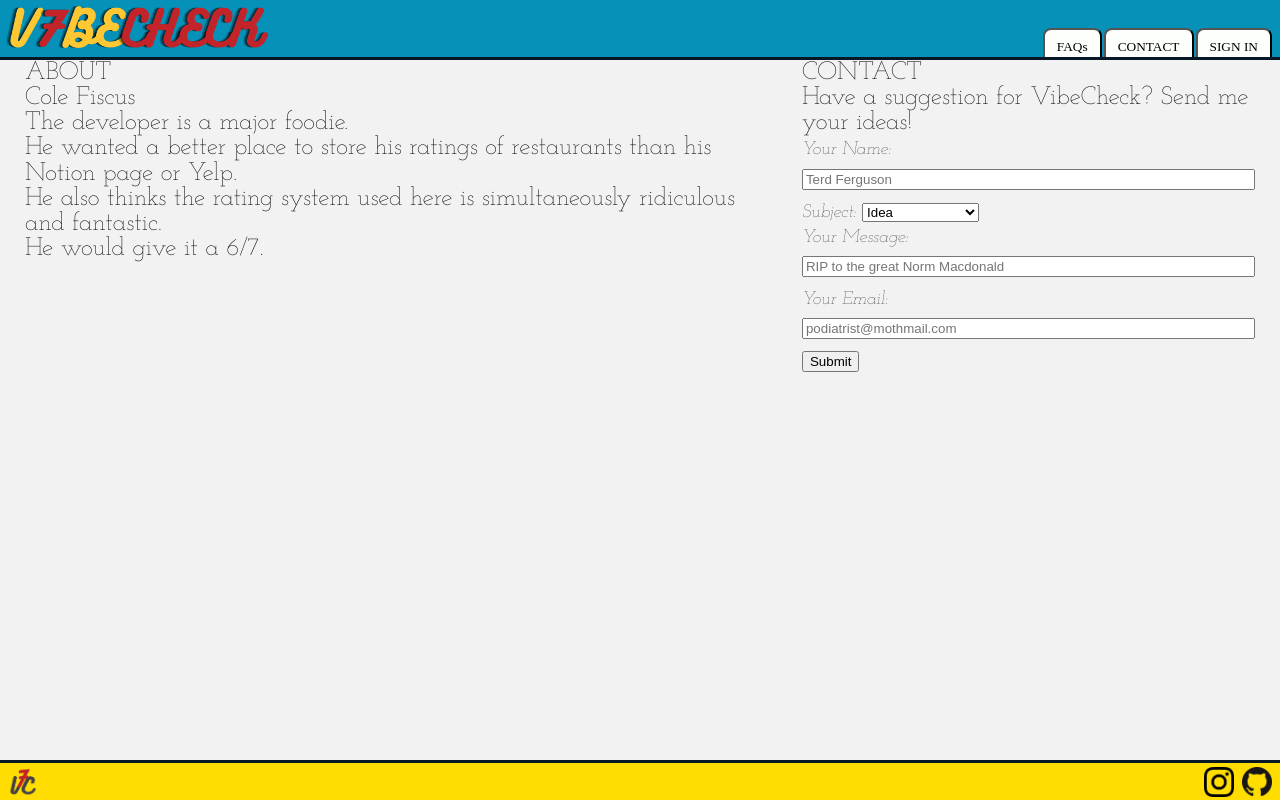
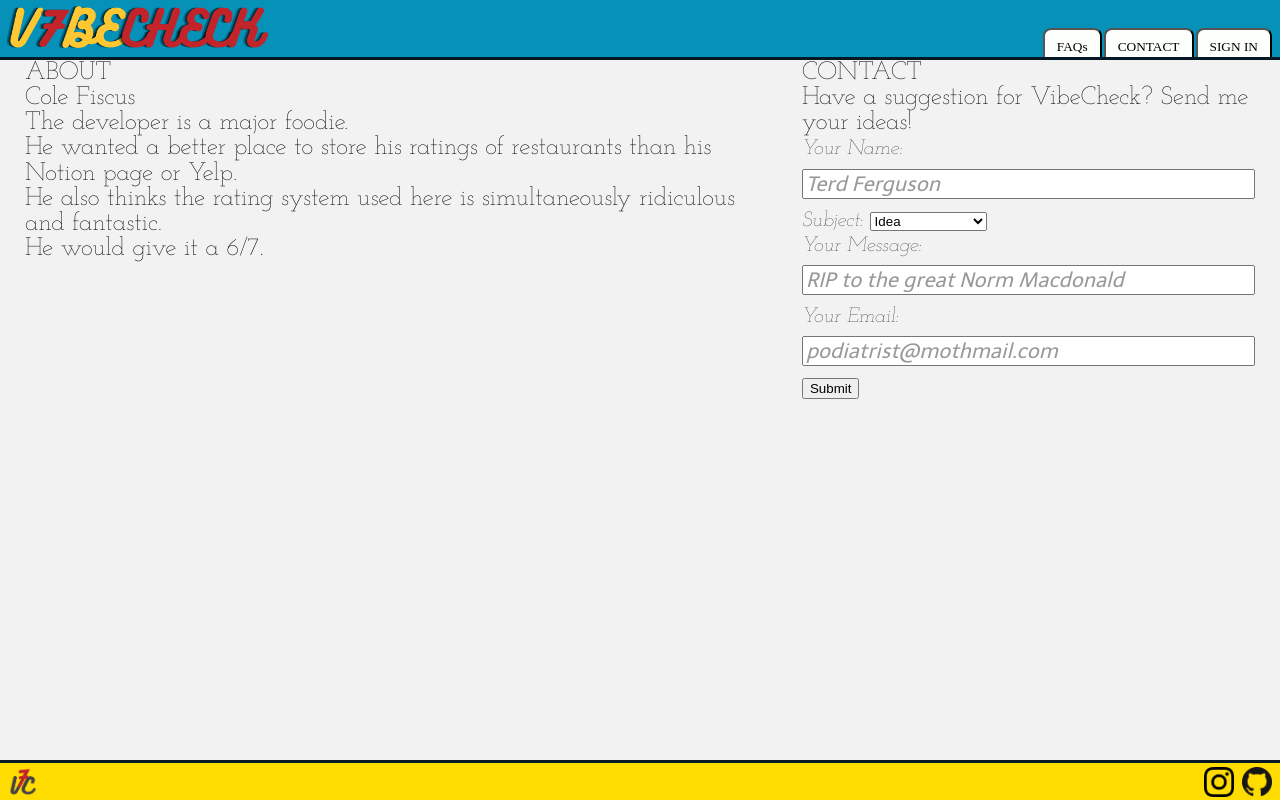
Before and after one commit to colefiscus/vibecheck, a React (Create React App) app: page /contact in a window 1280 px wide. Built offline with nearby package versions, Linux system fonts and the light colour scheme; a web font is replaced by a local one.

Commit message:
Add styling for placeholder for inputs

```diff
--- a/src/Components/EmailJS/ContactMe.js
+++ b/src/Components/EmailJS/ContactMe.js
@@ -107,12 +107,20 @@ const Label = styled.label`
   font-family: 'Josefin Slab';
   font-weight: 100;
   font-style: italic;
-  font-size: ${16/14}rem;
+  font-size: ${18/14}rem;
 `;
 
 const Input = styled.input`
   margin: 8px 0px;
   width: 100%;
+  font-size: ${18/14}rem;
+  font-family: 'Telex';
+  font-style: italic;
+  color: hsl(0, 0%, 0%);
+
+  &::placeholder {
+    color: hsl(0, 0%, 60%);
+  }
 `;
 
 export default ContactMe;
```
